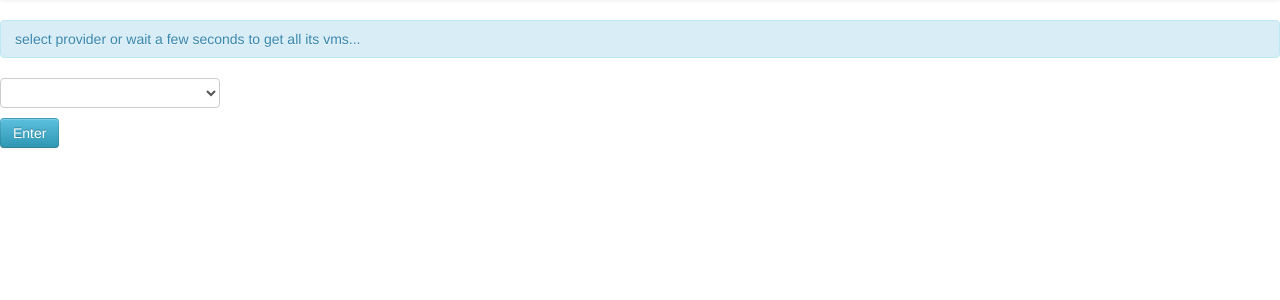
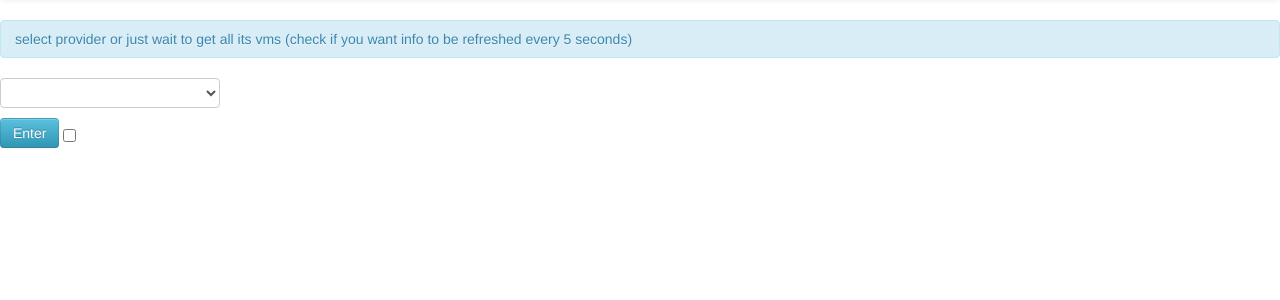
Before and after one commit to karmab/nuages, a Django app: page /nuages/allvms/ in a window 1280 px wide. Shown: the part 60-360 px from the top of the page. Run offline with Django 3.2, Linux system fonts and the light colour scheme; the visitor is signed in with stand-in values (Sample User, id 1); data comes from the database, SQL or seed files in the repository; data that the repository does not hold is empty; parts of the project's set-up code (start-up, migrations or seed data) failed here and were passed over; some libraries are stand-ins or nearby versions.

Commit message:
check box to enable/disable refresh allvms/yourvms

```diff
--- a/static/css/bootstrap.css
+++ b/static/css/bootstrap.css
@@ -10,7 +10,3 @@
     background-color: #ADD8E6;
     background-image: none;
 }
-
-/*.icon-leaf{
-color: #ADD8E6;
-}*/
--- a/static/js/allvms.js
+++ b/static/js/allvms.js
@@ -1,5 +1,9 @@
 $(document).ready(function() {
 setInterval(function(){
+  var refresh = $('#refresh');
+  if ( refresh.prop('checked') == false ) {
+   return;
+  }
   var virtualprovider = $('#id_virtualprovider').val();
   var data = { 'virtualprovider' : virtualprovider } ;
   var actionpending = $("#actionpending").html();
--- a/templates/allvms.html
+++ b/templates/allvms.html
@@ -9,13 +9,15 @@
 <div id="actionwheel"></div>
 <fieldset class="module aligned">
 
-<p class="alert alert-info" >select provider or wait a few seconds to get all its vms...</p>
+<p class="alert alert-info" >select provider or just wait to get all its vms (check if you want info to be refreshed every 5 seconds)</p>
 <select name="virtualprovider" id="id_virtualprovider">
 {% for vprovider in vproviders|dictsort:"name" %}
 <option value="{{vprovider.name }}" >{{vprovider.name }}</option>
 {% endfor %}
-</select>
-<div id="getvms"><input name="getvms" type="submit" class="btn btn-info" value="Enter" onclick="getvms();"/></div><p>
+</select><p>
+<input id ="getvms" name="getvms" type="submit" class="btn btn-info" value="Enter" onclick="getvms();"/>
+<input id="refresh" type="checkbox"></p>
+
 <div id="results"></div>
 
 <div id="actionpending" class="hidden">0</div>
--- a/templates/yourvms.html
+++ b/templates/yourvms.html
@@ -9,6 +9,7 @@
 <div id="actionwheel"></div>
 <fieldset class="module aligned">
 <p class="alert alert-info" >Here s a list of all vms created by you or your groups peers</p>
+<p class="alert alert-info" >Autorefresh info every 5 minutes:   <input id="refresh" type="checkbox"></p>
 <div id="actionpending" class="hidden">0</div>
 <div id="refreshpending" class="hidden">0</div>
 <div id="results"></div>
```
Also changed, not shown: static/js/yourvms.js (+5 -2 lines).
